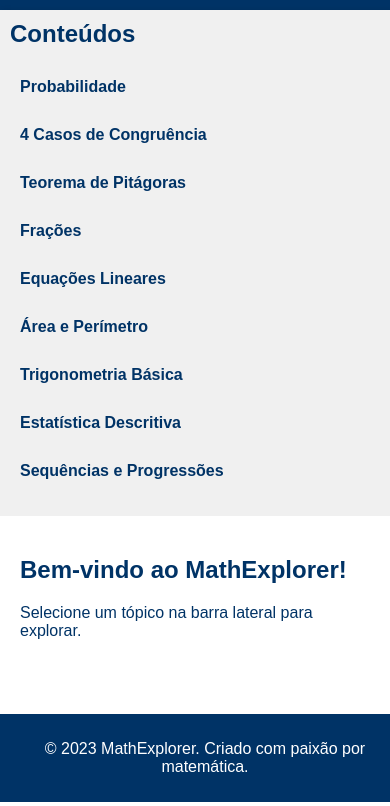
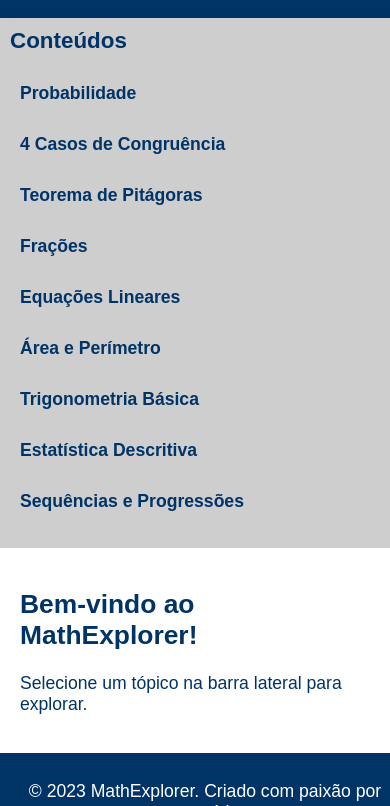
Before and after one commit to arthurmascarelloprestes-png/Site-Matem-tica, a plain HTML site: page index.html in a window 390 px wide. Shown: the part 170-976 px from the top of the page. Drawn offline with Linux system fonts and the light colour scheme.

Commit message:
Update styles.css

```diff
--- a/styles.css
+++ b/styles.css
@@ -1,11 +1,10 @@
-/* Paleta de cores: Azul marinho (#003366), Verde menta (#66CC99), Branco (#FFFFFF), Cinza claro (#F0F0F0) */
-
 body {
     font-family: Arial, sans-serif;
     margin: 0;
     padding: 0;
     background-color: #FFFFFF;
     color: #003366;
+    font-size: 18px;
 }
 
 header {
@@ -17,22 +16,22 @@ header {
 
 header h1 {
     margin: 0;
-    font-size: 2.5em;
+    font-size: 3em;
 }
 
 header p {
     margin: 10px 0 0 0;
-    font-size: 1.2em;
+    font-size: 1.4em;
 }
 
 .container {
     display: flex;
-    min-height: calc(100vh - 140px); /* Ajuste para header e footer */
+    min-height: calc(100vh - 140px);
 }
 
 .sidebar {
     width: 250px;
-    background-color: #F0F0F0;
+    background-color: #cecece;
     padding: 20px;
     box-shadow: 2px 0 5px rgba(0,0,0,0.1);
 }
@@ -40,6 +39,7 @@ header p {
 .sidebar h2 {
     color: #003366;
     margin-top: 0;
+    font-size: 1.4em;
 }
 
 .sidebar ul {
@@ -59,6 +59,7 @@ header p {
     display: block;
     border-radius: 5px;
     transition: background-color 0.3s;
+    font-size: 1.2em;
 }
 
 .sidebar a:hover {
@@ -75,6 +76,7 @@ header p {
 #content-area {
     max-width: 800px;
     margin: 0 auto;
+    font-size: 1.1em;
 }
 
 footer {
@@ -85,9 +87,9 @@ footer {
     position: relative;
     bottom: 0;
     width: 100%;
+    font-size: 1.1em;
 }
 
-/* Responsividade */
 @media (max-width: 768px) {
     .container {
         flex-direction: column;
@@ -96,4 +98,13 @@ footer {
         width: 100%;
         padding: 10px;
     }
+    body {
+        font-size: 16px;
+    }
+    header h1 {
+        font-size: 2.5em;
+    }
+    .sidebar a {
+        font-size: 1.1em;
+    }
 }
```
